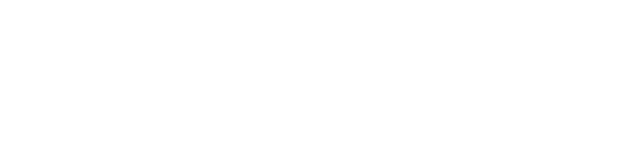
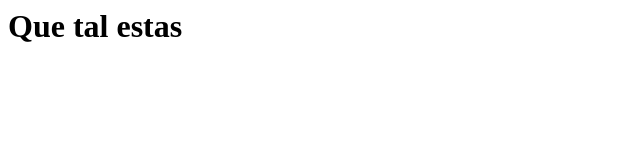
Before and after one commit to Artemis-prog/PruebaRepositorio, a plain HTML site: page index.html in a window 1280 px wide. Shown: the whole page, without its empty margins (0-640 px from the left). Drawn offline with Linux system fonts and the light colour scheme.

Commit message:
Creación de h1

```diff
--- a/index.html
+++ b/index.html
@@ -7,5 +7,6 @@
 <body>
     <div class="contenedor"></div>
     <div class="contenedor"></div>
+    <h1>Que tal estas</h1>
 </body>
 </html>
```
